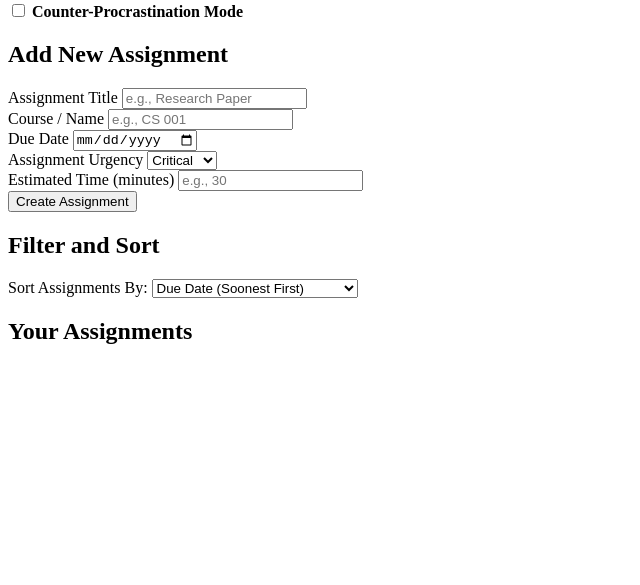
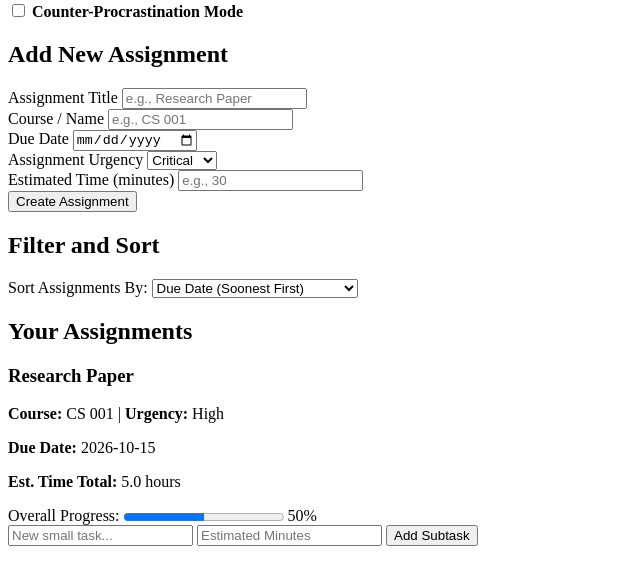
Before and after one commit to rylieloughran/assignment-tracker, a plain HTML site: page index.html in a window 1280 px wide. Shown: the part 79-664 px from the top of the page, without its empty margins (0-640 px from the left). Drawn offline with Linux system fonts and the light colour scheme.

Commit message:
Added Section 3 of website - the assignment container (with shell to add subtasks in each task

```diff
--- a/index.html
+++ b/index.html
@@ -70,7 +70,29 @@
             <section>
                 <h2>Your Assignments</h2>
                 <div id="assignments-container">
+                    <article class = "assignment-card">
+                        <header>
+                            <h3>Research Paper</h3>
+                            <p><strong>Course:</strong> CS 001 | <strong>Urgency:</strong> High</p>
+                            <p><strong>Due Date:</strong> <span class="due-date-display">2026-10-15</span></p>
+                            <p><strong>Est. Time Total:</strong> 5.0 hours</p>
+                        </header>
 
+                        <!-- Progress Bar -->
+                        <div>
+                            <label for="progress-1">Overall Progress:</label>
+                            <progress id="progress-1" value="2" max="4"></progress>
+                            <span>50%</span>
+                        </div>
+
+                        <div>
+                            <form class="add-subtask-form">
+                            <input type="text" placeholder="New small task..." required>
+                            <input type="number" placeholder="Estimated Minutes" min="5" step="5">
+                            <button type="submit">Add Subtask</button>
+                            </form>
+                        </div>
+                    </article>
                 </div>
             </section>
         </main>
```
